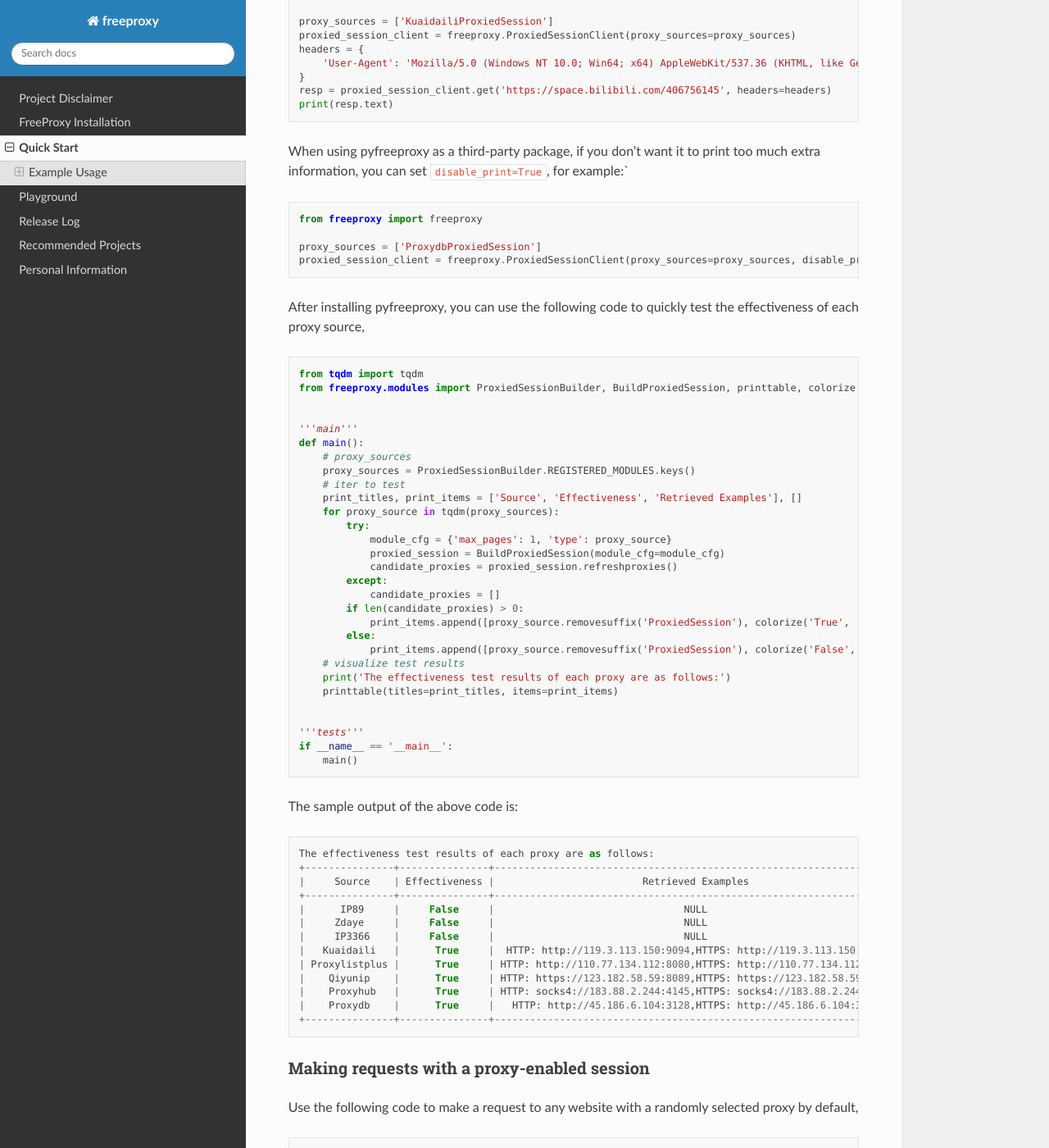
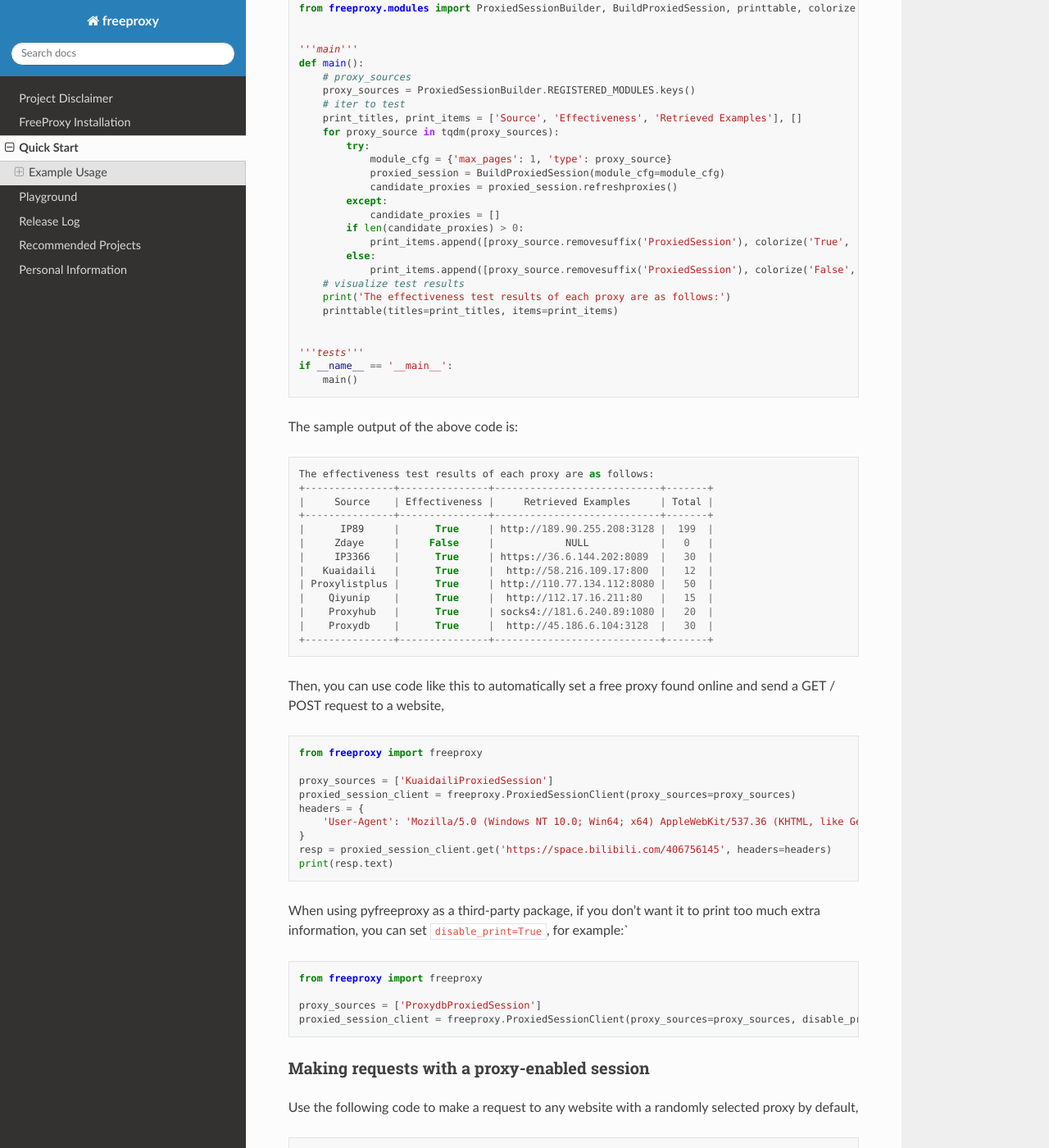
Before and after one commit to CharlesPikachu/freeproxy, a Sphinx documentation site: the page built from docs/Quickstart.md, in a window 1280 px wide and 1400 px high, scrolled down 316 px. Shown: the whole window at 82% size. Built offline with Sphinx 7.4.7 and the Read the Docs theme 3.1.0, drawn with Linux system fonts in a browser that asks for light colours; some of the changed text lies outside the part shown.

Commit message:
update docs

````diff
--- a/docs/Quickstart.md
+++ b/docs/Quickstart.md
@@ -1,29 +1,6 @@
 # Quick Start
 
 ## Example Usage
-
-After a successful installation, you can use code like this to automatically set a free proxy found online and send a GET / POST request to a website,
-
-```python
-from freeproxy import freeproxy
-
-proxy_sources = ['KuaidailiProxiedSession']
-proxied_session_client = freeproxy.ProxiedSessionClient(proxy_sources=proxy_sources)
-headers = {
-    'User-Agent': 'Mozilla/5.0 (Windows NT 10.0; Win64; x64) AppleWebKit/537.36 (KHTML, like Gecko) Chrome/98.0.4758.102 Safari/537.36'
-}
-resp = proxied_session_client.get('https://space.bilibili.com/406756145', headers=headers)
-print(resp.text)
-```
-
-When using pyfreeproxy as a third-party package, if you don’t want it to print too much extra information, you can set `disable_print=True`, for example:`
-
-```python
-from freeproxy import freeproxy
-
-proxy_sources = ['ProxydbProxiedSession']
-proxied_session_client = freeproxy.ProxiedSessionClient(proxy_sources=proxy_sources, disable_print=True)
-```
 
 After installing pyfreeproxy, you can use the following code to quickly test the effectiveness of each proxy source,
 
@@ -63,18 +40,41 @@ The sample output of the above code is:
 
 ```
 The effectiveness test results of each proxy are as follows:
-+---------------+---------------+--------------------------------------------------------------------+
-|     Source    | Effectiveness |                         Retrieved Examples                         |
-+---------------+---------------+--------------------------------------------------------------------+
-|      IP89     |     False     |                                NULL                                |
-|     Zdaye     |     False     |                                NULL                                |
-|     IP3366    |     False     |                                NULL                                |
-|   Kuaidaili   |      True     |  HTTP: http://119.3.113.150:9094,HTTPS: http://119.3.113.150:9094  |
-| Proxylistplus |      True     | HTTP: http://110.77.134.112:8080,HTTPS: http://110.77.134.112:8080 |
-|    Qiyunip    |      True     | HTTP: https://123.182.58.59:8089,HTTPS: https://123.182.58.59:8089 |
-|    Proxyhub   |      True     | HTTP: socks4://183.88.2.244:4145,HTTPS: socks4://183.88.2.244:4145 |
-|    Proxydb    |      True     |   HTTP: http://45.186.6.104:3128,HTTPS: http://45.186.6.104:3128   |
-+---------------+---------------+--------------------------------------------------------------------+
++---------------+---------------+----------------------------+-------+
+|     Source    | Effectiveness |     Retrieved Examples     | Total |
++---------------+---------------+----------------------------+-------+
+|      IP89     |      True     | http://189.90.255.208:3128 |  199  |
+|     Zdaye     |     False     |            NULL            |   0   |
+|     IP3366    |      True     | https://36.6.144.202:8089  |   30  |
+|   Kuaidaili   |      True     |  http://58.216.109.17:800  |   12  |
+| Proxylistplus |      True     | http://110.77.134.112:8080 |   50  |
+|    Qiyunip    |      True     |  http://112.17.16.211:80   |   15  |
+|    Proxyhub   |      True     | socks4://181.6.240.89:1080 |   20  |
+|    Proxydb    |      True     |  http://45.186.6.104:3128  |   30  |
++---------------+---------------+----------------------------+-------+
+```
+
+Then, you can use code like this to automatically set a free proxy found online and send a GET / POST request to a website,
+
+```python
+from freeproxy import freeproxy
+
+proxy_sources = ['KuaidailiProxiedSession']
+proxied_session_client = freeproxy.ProxiedSessionClient(proxy_sources=proxy_sources)
+headers = {
+    'User-Agent': 'Mozilla/5.0 (Windows NT 10.0; Win64; x64) AppleWebKit/537.36 (KHTML, like Gecko) Chrome/98.0.4758.102 Safari/537.36'
+}
+resp = proxied_session_client.get('https://space.bilibili.com/406756145', headers=headers)
+print(resp.text)
+```
+
+When using pyfreeproxy as a third-party package, if you don’t want it to print too much extra information, you can set `disable_print=True`, for example:`
+
+```python
+from freeproxy import freeproxy
+
+proxy_sources = ['ProxydbProxiedSession']
+proxied_session_client = freeproxy.ProxiedSessionClient(proxy_sources=proxy_sources, disable_print=True)
 ```
 
 #### Making requests with a proxy-enabled session
````
Also changed, not shown: README.md (+35 -35 lines), 1 other file.
